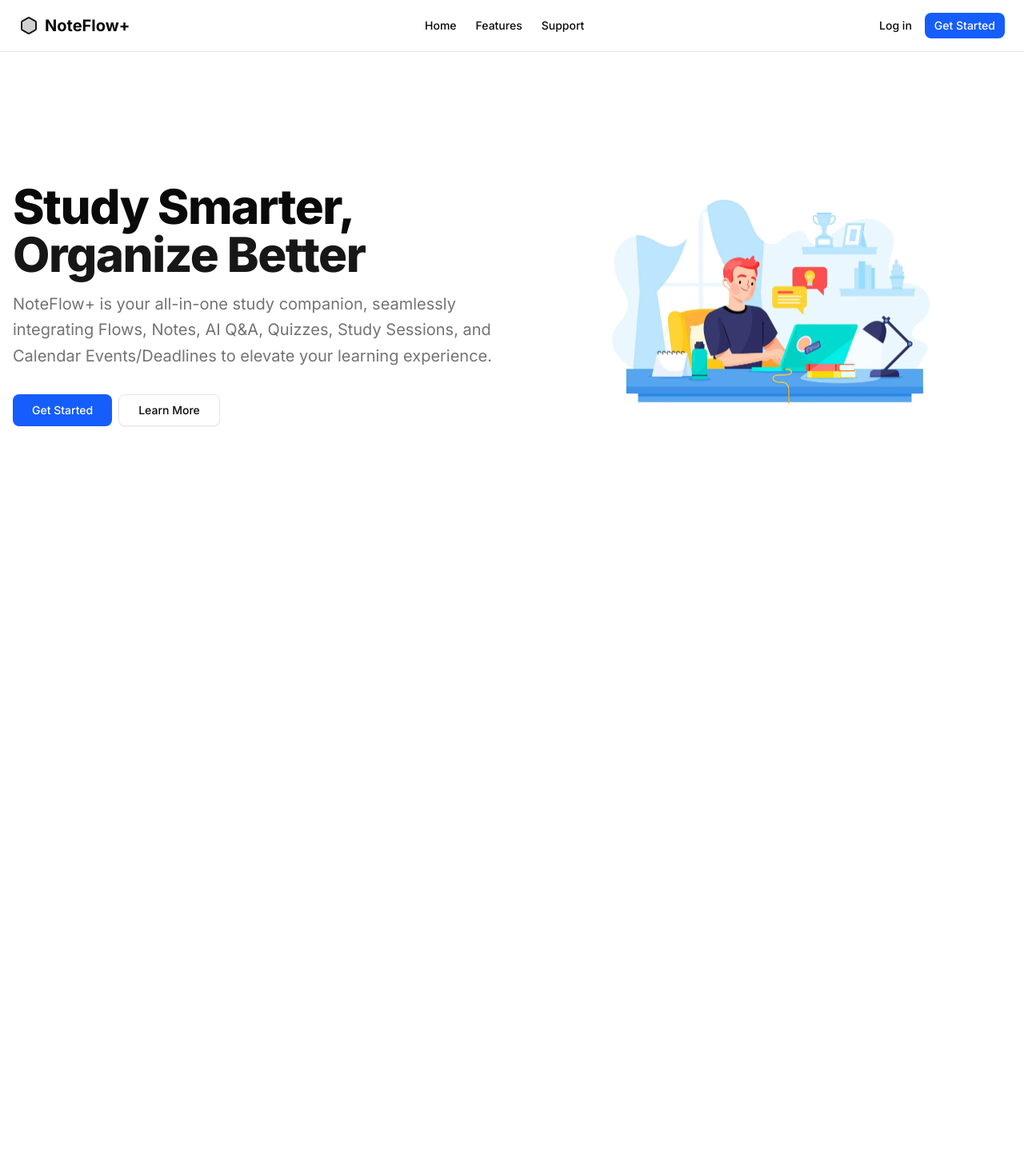
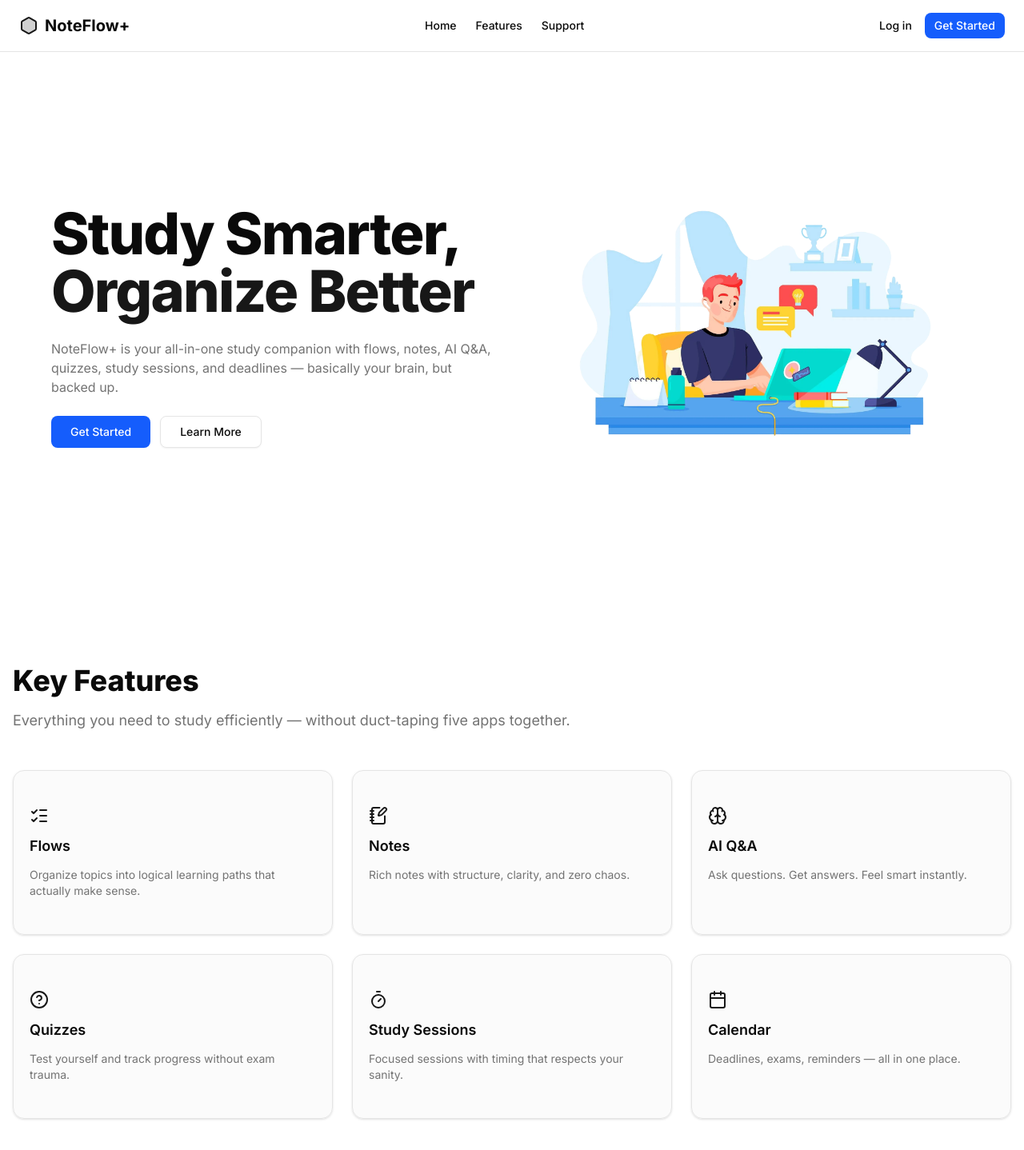
Before and after one commit to openflowx/noteflowplus, a Next.js app: page / in a window 1280 px wide. Shown: the top 1438 px of the page at 80% size. Before the commit the page ends 800 px from the top, so only its background shows below. Built offline with nearby package versions, Linux system fonts and the light colour scheme.

Commit message:
feat: update landing page with features sections

```diff
--- a/app/page.tsx
+++ b/app/page.tsx
@@ -1,11 +1,13 @@
-import { Hero } from "@/components/landing/hero";
+import { HeroCard } from "@/components/landing/hero-card";
 import { Navbar } from "@/components/landing/navbar";
+import { FeaturesSection } from "@/components/landing/features-section";
 
 export default function Home() {
   return (
     <main className="min-h-screen bg-background text-foreground flex flex-col">
       <Navbar />
-      <Hero />
+      <HeroCard />
+      <FeaturesSection />
     </main>
   );
 }
--- /dev/null
+++ b/components/landing/feature-card.tsx
@@ -0,0 +1,19 @@
+import { Card, CardContent } from "@/components/ui/card";
+
+interface FeatureCardProps {
+    icon: React.ReactNode;
+    title: string;
+    description: string;
+}
+
+export function FeatureCard({ icon, title, description }: FeatureCardProps) {
+    return (
+        <Card className="bg-muted/40 hover:bg-muted transition cursor-default">
+            <CardContent className="p-5 space-y-3">
+                <div className="text-primary [&>svg]:w-6 [&>svg]:h-6">{icon}</div>
+                <h3 className="font-semibold text-lg">{title}</h3>
+                <p className="text-sm text-muted-foreground">{description}</p>
+            </CardContent>
+        </Card>
+    );
+}
--- /dev/null
+++ b/components/landing/features-section.tsx
@@ -0,0 +1,55 @@
+import { FeatureCard } from "./feature-card";
+import {
+    ListChecks,
+    NotebookPen,
+    Brain,
+    CircleHelp,
+    Timer,
+    Calendar
+} from "lucide-react";
+
+export function FeaturesSection() {
+    return (
+        <section id="features" className="container mx-auto px-4 py-20">
+            <div className="max-w-3xl mb-12">
+                <h2 className="text-3xl md:text-4xl font-extrabold mb-4">Key Features</h2>
+                <p className="text-muted-foreground text-lg">
+                    Everything you need to study efficiently — without duct-taping five apps together.
+                </p>
+            </div>
+
+            <div className="grid gap-6 sm:grid-cols-2 lg:grid-cols-3">
+                <FeatureCard
+                    icon={<ListChecks />}
+                    title="Flows"
+                    description="Organize topics into logical learning paths that actually make sense."
+                />
+                <FeatureCard
+                    icon={<NotebookPen />}
+                    title="Notes"
+                    description="Rich notes with structure, clarity, and zero chaos."
+                />
+                <FeatureCard
+                    icon={<Brain />}
+                    title="AI Q&A"
+                    description="Ask questions. Get answers. Feel smart instantly."
+                />
+                <FeatureCard
+                    icon={<CircleHelp />}
+                    title="Quizzes"
+                    description="Test yourself and track progress without exam trauma."
+                />
+                <FeatureCard
+                    icon={<Timer />}
+                    title="Study Sessions"
+                    description="Focused sessions with timing that respects your sanity."
+                />
+                <FeatureCard
+                    icon={<Calendar />}
+                    title="Calendar"
+                    description="Deadlines, exams, reminders — all in one place."
+                />
+            </div>
+        </section>
+    );
+}
--- /dev/null
+++ b/components/landing/hero-card.tsx
@@ -0,0 +1,39 @@
+import Image from "next/image";
+import { Button } from "@/components/ui/button";
+import { Card, CardContent } from "@/components/ui/card";
+
+export function HeroCard() {
+    return (
+        <section className="container mx-auto px-4 py-16">
+            <Card className="overflow-hidden border-none shadow-none">
+                <CardContent className="grid gap-12 lg:grid-cols-2 p-8 lg:p-12 items-center">
+                    <div className="space-y-6 text-center lg:text-left">
+                        <h1 className="text-4xl md:text-7xl font-extrabold tracking-tight">
+                            Study Smarter,
+                            <span className="block text-primary">Organize Better</span>
+                        </h1>
+                        <p className="text-muted-foreground max-w-xl mx-auto lg:mx-0">
+                            NoteFlow+ is your all-in-one study companion with flows, notes, AI Q&A, quizzes, study sessions, and deadlines — basically your brain, but backed up.
+                        </p>
+                        <div className="flex flex-col sm:flex-row gap-3 justify-center lg:justify-start">
+                            <Button size="lg" className="bg-blue-600 hover:bg-blue-700 text-white">Get Started</Button>
+                            <Button size="lg" variant="outline">Learn More</Button>
+                        </div>
+                    </div>
+
+                    <div className="relative w-full aspect-square lg:aspect-4/3 flex items-center justify-center">
+                        <div className="relative w-full h-full max-w-150">
+                            <Image
+                                src="/hero.webp"
+                                alt="Student studying"
+                                fill
+                                priority
+                                className="object-contain"
+                            />
+                        </div>
+                    </div>
+                </CardContent>
+            </Card>
+        </section>
+    );
+}
--- a/components/landing/hero.tsx
+++ /dev/null
@@ -1,40 +0,0 @@
-import Image from "next/image";
-import { Button } from "@/components/ui/button";
-
-export function Hero() {
-    return (
-        <section className="container mx-auto px-4 py-12 md:py-24 lg:py-32">
-            <div className="grid gap-12 lg:grid-cols-2 lg:gap-8 items-center">
-                <div className="flex flex-col justify-center space-y-8 text-center lg:text-left">
-                    <div className="space-y-4">
-                        <h1 className="text-4xl font-extrabold tracking-tight sm:text-5xl md:text-6xl text-foreground">
-                            Study Smarter, <span className="block text-primary">Organize Better</span>
-                        </h1>
-                        <p className="max-w-150 text-muted-foreground md:text-xl/relaxed lg:text-base/relaxed xl:text-xl/relaxed mx-auto lg:mx-0">
-                            NoteFlow+ is your all-in-one study companion, seamlessly integrating Flows, Notes, AI Q&A, Quizzes, Study Sessions, and Calendar Events/Deadlines to elevate your learning experience.
-                        </p>
-                    </div>
-                    <div className="flex flex-col gap-2 min-[400px]:flex-row justify-center lg:justify-start">
-                        <Button size="lg" className="w-full min-[400px]:w-auto bg-blue-600 hover:bg-blue-700 text-white">
-                            Get Started
-                        </Button>
-                        <Button size="lg" variant="outline" className="w-full min-[400px]:w-auto">
-                            Learn More
-                        </Button>
-                    </div>
-                </div>
-                <div className="flex items-center justify-center">
-                    <div className="relative w-full max-w-125 aspect-square lg:aspect-4/3">
-                        <Image
-                            src="/hero.webp"
-                            alt="Student using laptop for study"
-                            fill
-                            className="object-contain"
-                            priority
-                        />
-                    </div>
-                </div>
-            </div>
-        </section>
-    );
-}
--- /dev/null
+++ b/components/ui/card.tsx
@@ -0,0 +1,92 @@
+import * as React from "react"
+
+import { cn } from "@/lib/utils"
+
+function Card({ className, ...props }: React.ComponentProps<"div">) {
+  return (
+    <div
+      data-slot="card"
+      className={cn(
+        "bg-card text-card-foreground flex flex-col gap-6 rounded-xl border py-6 shadow-sm",
+        className
+      )}
+      {...props}
+    />
+  )
+}
+
+function CardHeader({ className, ...props }: React.ComponentProps<"div">) {
+  return (
+    <div
+      data-slot="card-header"
+      className={cn(
+        "@container/card-header grid auto-rows-min grid-rows-[auto_auto] items-start gap-2 px-6 has-data-[slot=card-action]:grid-cols-[1fr_auto] [.border-b]:pb-6",
+        className
+      )}
+      {...props}
+    />
+  )
+}
+
+function CardTitle({ className, ...props }: React.ComponentProps<"div">) {
+  return (
+    <div
+      data-slot="card-title"
+      className={cn("leading-none font-semibold", className)}
+      {...props}
+    />
+  )
+}
+
+function CardDescription({ className, ...props }: React.ComponentProps<"div">) {
+  return (
+    <div
+      data-slot="card-description"
+      className={cn("text-muted-foreground text-sm", className)}
+      {...props}
+    />
+  )
+}
+
+function CardAction({ className, ...props }: React.ComponentProps<"div">) {
+  return (
+    <div
+      data-slot="card-action"
+      className={cn(
+        "col-start-2 row-span-2 row-start-1 self-start justify-self-end",
+        className
+      )}
+      {...props}
+    />
+  )
+}
+
+function CardContent({ className, ...props }: React.ComponentProps<"div">) {
+  return (
+    <div
+      data-slot="card-content"
+      className={cn("px-6", className)}
+      {...props}
+    />
+  )
+}
+
+function CardFooter({ className, ...props }: React.ComponentProps<"div">) {
+  return (
+    <div
+      data-slot="card-footer"
+      className={cn("flex items-center px-6 [.border-t]:pt-6", className)}
+      {...props}
+    />
+  )
+}
+
+export {
+  Card,
+  CardHeader,
+  CardFooter,
+  CardTitle,
+  CardAction,
+  CardDescription,
+  CardContent,
+}
```
